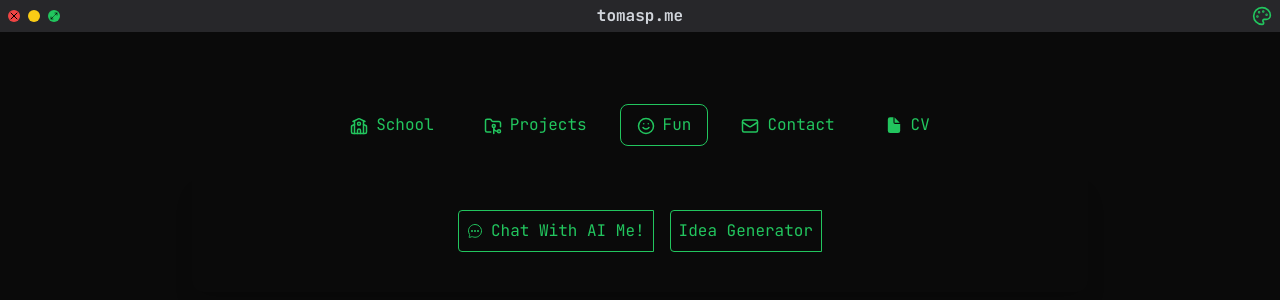
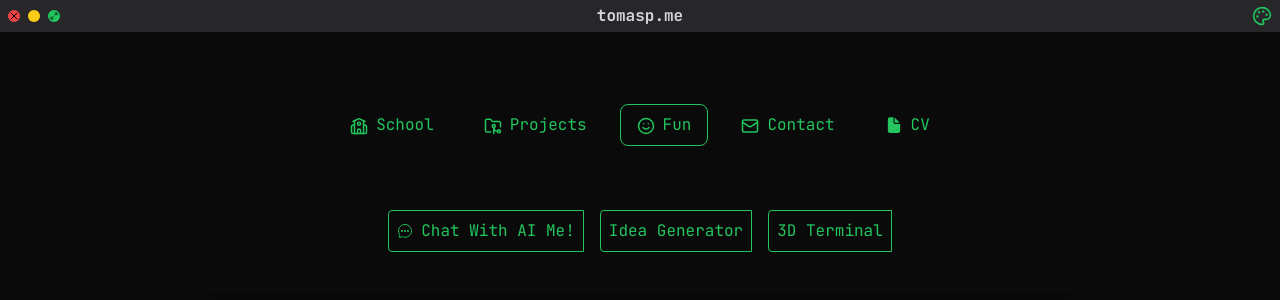
Before and after one commit to TomasPalsson/TerminalWebsite, a React (Vite) app: page /aboutme in a window 1280 px wide. Both pictures are taken after a click on the button "Fun". Shown: the top 300 px of the page. Built offline with nearby package versions, Linux system fonts and the light colour scheme; a web font is replaced by a local one.

Commit message:
add button

```diff
--- a/src/screens/AboutMe.tsx
+++ b/src/screens/AboutMe.tsx
@@ -124,6 +124,13 @@ export default function PersonalWebsiteTabs() {
           >
             <span>Idea Generator</span>
           </button>
+
+          <button
+            onClick={() => navigate("/blob")}
+            className="inline-flex items-center p-2 space-x-2 transition-colors duration-200 border rounded-l text-terminal border-terminal text-l hover:border-gray-600"
+            >
+              <span>3D Terminal</span>
+            </button>
         </div>
       ),
     },
```
